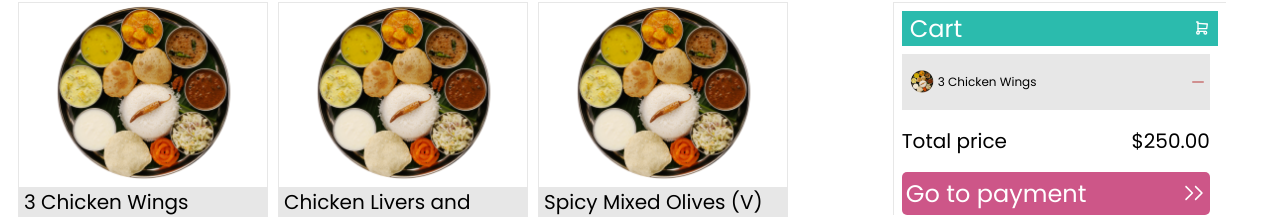
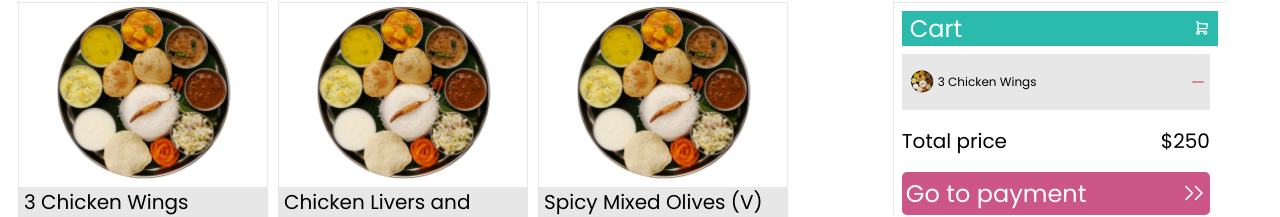
Before and after one commit to franciscobess/plate-pal, a React (Vite) app: page / in a window 1280 px wide. Both pictures are taken after a click on the element 247 px from the left and 497 px from the top of the page. Shown: the part 162-379 px from the top of the page. Built offline with nearby package versions, Linux system fonts and the light colour scheme.

Commit message:
change bag value dinamically

```diff
--- a/src/App.jsx
+++ b/src/App.jsx
@@ -13,6 +13,7 @@ function App() {
   const [selectedPlate, setSelectedPlate] = useState(null)
   const [myCart, setMyCart] = useState([])
   const [showOptionsModal, setShowOptionsModal] = useState(false)
+  const [saleValue, setSaleValue] = useState(0)
 
   const updateCategories = () => {
     setCategories(restaurantData.categories)
@@ -27,12 +28,16 @@ function App() {
     myCart,
     setMyCart,
     showOptionsModal,
-    setShowOptionsModal
+    setShowOptionsModal,
+    saleValue,
+    setSaleValue
   }
 
   if (categories && _.isEmpty(categories)) {
     updateCategories()
   }
+
+  console.log(selectedPlate)
 
   return (
     <RestaurantContext.Provider value={state}>
--- a/src/components/Cart.jsx
+++ b/src/components/Cart.jsx
@@ -6,7 +6,7 @@ import { BsCartX } from "react-icons/bs";
 import { RxDoubleArrowRight } from "react-icons/rx";
 
 const Cart = () => {
-    const { myCart } = useContext(RestaurantContext)
+    const { myCart, saleValue } = useContext(RestaurantContext)
 
     return (
         <div className="cart-container">
@@ -22,7 +22,7 @@ const Cart = () => {
                 </div>
                 <div className="cart-bottom-container">
                     <h1 className="cart-price-title">Total price</h1>
-                    <h1 className="cart-total-price">$250.00</h1>
+                    <h1 className="cart-total-price">${saleValue}</h1>
                 </div>
                 <div className="cart-payment-container">
                     <p className="cart-payment-text">Go to payment</p>
--- a/src/components/PlateCard.jsx
+++ b/src/components/PlateCard.jsx
@@ -8,7 +8,7 @@ import { RestaurantContext } from './context/RestaurantContext';
 const PlateCard = ({ product }) => {
     const [minPlatePrice, setMinPlatePrice] = useState(product["sub-items"][0].price)
     const [maxPlatePrice, setMaxPlatePrice] = useState(product["sub-items"][0].price)
-    const { myCart, setMyCart, setShowOptionsModal, setSelectedPlate } = useContext(RestaurantContext)
+    const { myCart, setMyCart, setShowOptionsModal, setSelectedPlate, saleValue, setSaleValue } = useContext(RestaurantContext)
 
     const addCurrentPlateToCart = () => {
         setSelectedPlate(product)
@@ -18,6 +18,7 @@ const PlateCard = ({ product }) => {
         } else {
             product.line = myCart.length + 1
             setMyCart(myCart.concat(product))
+            setSaleValue(Number(saleValue) + Number(product["sub-items"][0].price))
         }
     }
 
```
